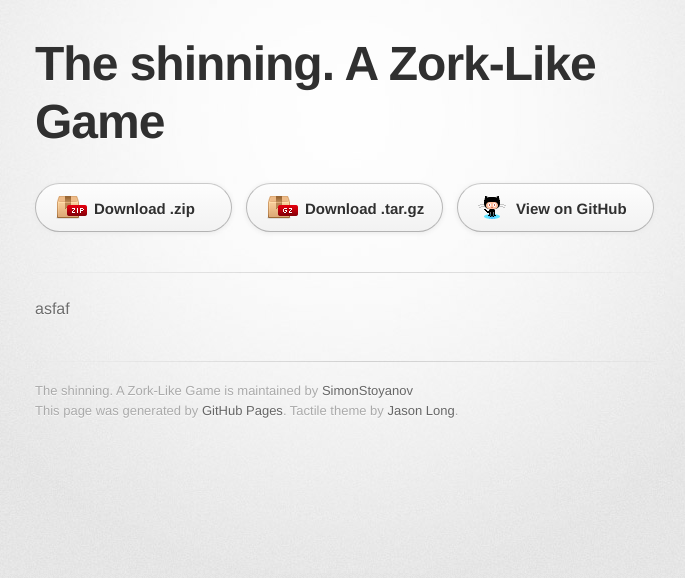
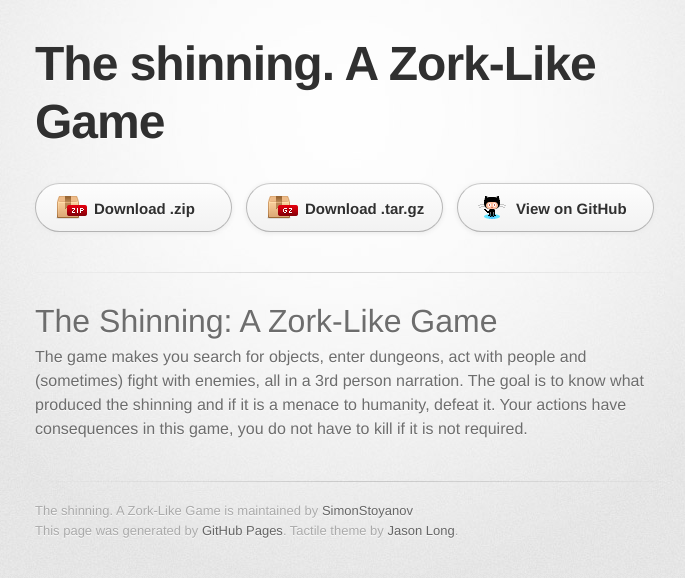
Before and after one commit to SimonStoyanov/The_Shinning.Zork-Like_Game, a plain HTML site: page index.html in a window 1280 px wide. Shown: the whole page, without its empty margins (295-980 px from the left). Drawn offline with Linux system fonts and the light colour scheme; a web font is replaced by a local one.

Commit message:
Create gh-pages branch via GitHub

```diff
--- a/index.html
+++ b/index.html
@@ -31,7 +31,10 @@
         <hr>
 
         <section id="main_content">
-          <p>asfaf</p>
+          <h1>
+<a id="the-shinning-a-zork-like-game" class="anchor" href="#the-shinning-a-zork-like-game" aria-hidden="true"><span aria-hidden="true" class="octicon octicon-link"></span></a>The Shinning: A Zork-Like Game</h1>
+
+<p>The game makes you search for objects, enter dungeons, act with people and (sometimes) fight with enemies, all in a 3rd person narration. The goal is to know what produced the shinning and if it is a menace to humanity, defeat it. Your actions have consequences in this game, you do not have to kill if it is not required.</p>
         </section>
 
         <footer>
--- a/params.json
+++ b/params.json
@@ -1 +1 @@
-{"name":"The shinning. A Zork-Like Game","tagline":"","body":"asfaf","google":"","note":"Don't delete this file! It's used internally to help with page regeneration."}
+{"name":"The shinning. A Zork-Like Game","tagline":"","body":"# The Shinning: A Zork-Like Game\r\nThe game makes you search for objects, enter dungeons, act with people and (sometimes) fight with enemies, all in a 3rd person narration. The goal is to know what produced the shinning and if it is a menace to humanity, defeat it. Your actions have consequences in this game, you do not have to kill if it is not required.\r\n","google":"","note":"Don't delete this file! It's used internally to help with page regeneration."}
```
